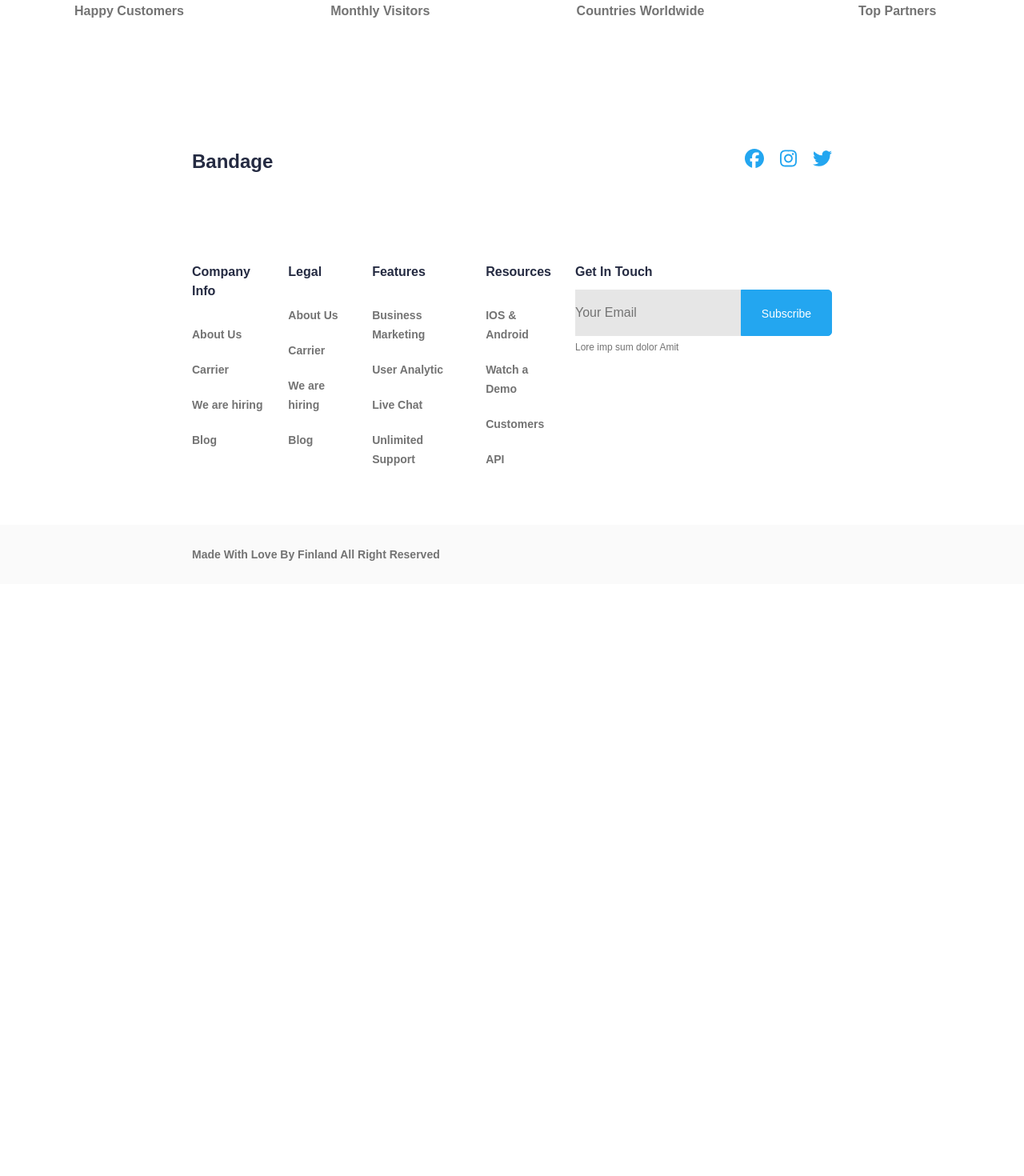
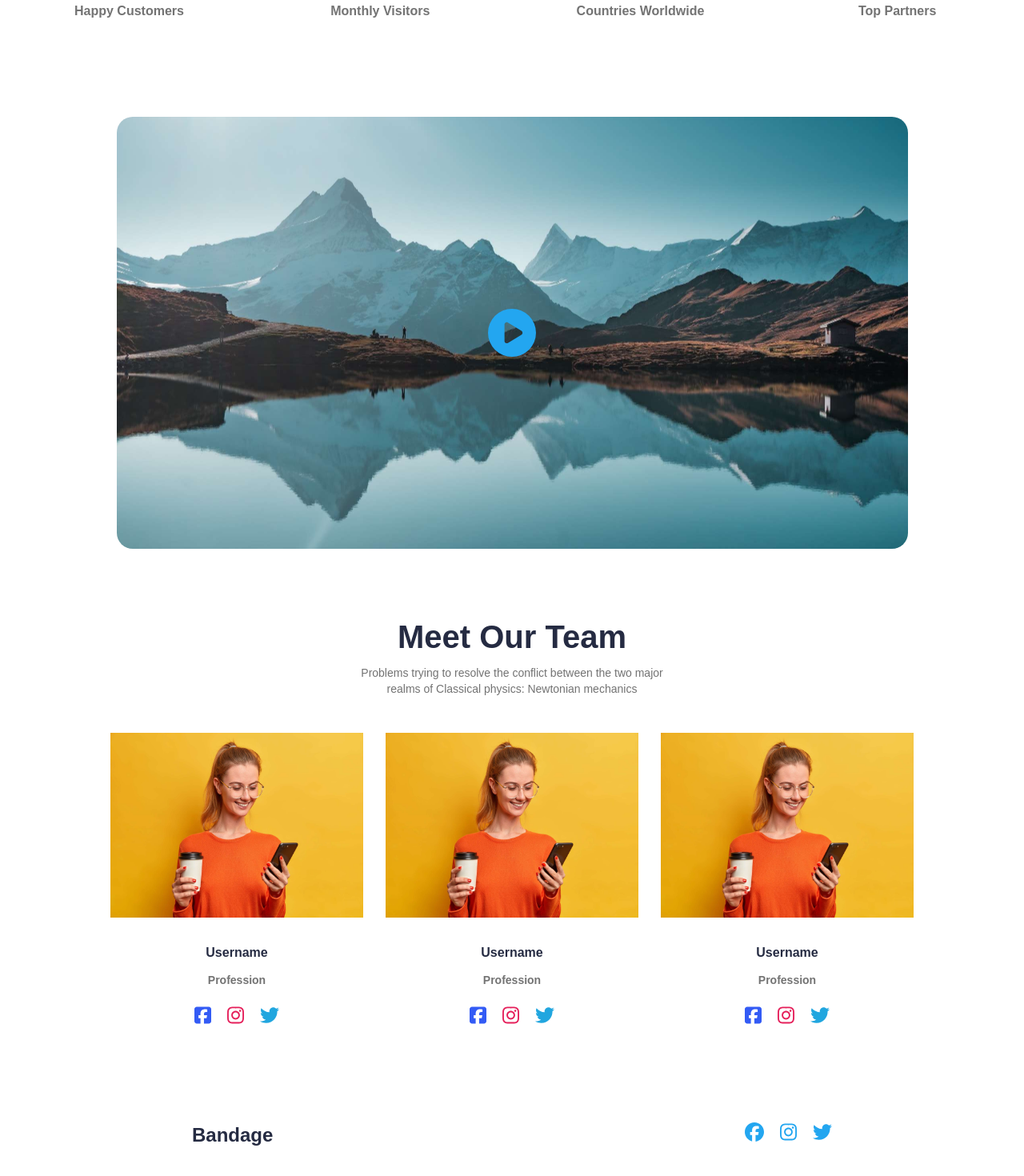
Before and after one commit to kaanarslann/E-Commerce, a React (Vite) app: page /about in a window 1280 px wide. Shown: the part 1199-2669 px from the top of the page at 80% size. Before the commit the page ends 1929 px from the top, so only its background shows below. Built offline with nearby package versions, Linux system fonts and the light colour scheme.

Commit message:
adds AboutVideo & AboutTeam components

```diff
--- /dev/null
+++ b/src/components/AboutTeam.jsx
@@ -0,0 +1,19 @@
+import AboutTeamMember from "./AboutTeamMember";
+
+export default function AboutTeam() {
+    return (
+        <section className="about-team-main mt-10">
+            <div className="about-team-content flex flex-col items-center">
+                <div className="about-team-text py-[2.813rem] flex flex-col items-center gap-2.5">
+                    <h2 className="text-[2.5rem] text-[#252B42] leading-[3.125rem] font-bold w-3xs text-center md:w-full">Meet Our Team</h2>
+                    <p className="text-[#737373] text-sm leading-5 w-2xs text-center md:w-[25rem]">Problems trying to resolve the conflict between the two major realms of Classical physics: Newtonian mechanics </p>
+                </div>
+                <div className="about-team-members flex flex-col md:flex-row gap-7">
+                    <AboutTeamMember />
+                    <AboutTeamMember />
+                    <AboutTeamMember />
+                </div>
+            </div>
+        </section>
+    );
+}
--- /dev/null
+++ b/src/components/AboutTeamMember.jsx
@@ -0,0 +1,24 @@
+import memberImg from "../assets/memberimg.jpg";
+import { FontAwesomeIcon } from "@fortawesome/react-fontawesome";
+import { faSquareFacebook, faInstagram, faTwitter } from "@fortawesome/free-brands-svg-icons";
+
+export default function AboutTeamMember() {
+    return (
+        <section className="about-team-member-main">
+            <div className="member-content">
+                <div className="member-img">
+                    <img src={memberImg} className="w-[19.75rem] h-[14.438rem]"/>
+                </div>
+                <div className="member-details flex flex-col p-8 gap-2.5 items-center">
+                    <h5 className="text-[#252B42] text-base font-bold leading-6">Username</h5>
+                    <h6 className="text-[#737373] text-sm font-bold leading-6">Profession</h6>
+                    <div className="member-socials flex py-2.5 gap-5 text-2xl">
+                        <FontAwesomeIcon icon={faSquareFacebook} className="text-[#335BF5]"/>
+                        <FontAwesomeIcon icon={faInstagram} className="text-[#E51F5A]"/>
+                        <FontAwesomeIcon icon={faTwitter} className="text-[#21A6DF]"/>
+                    </div>
+                </div>
+            </div>
+        </section>
+    );
+}
--- /dev/null
+++ b/src/components/AboutVideo.jsx
@@ -0,0 +1,14 @@
+import aboutVideo from "../assets/aboutvideo.jpg";
+import { FontAwesomeIcon } from "@fortawesome/react-fontawesome";
+import { faCirclePlay } from "@fortawesome/free-solid-svg-icons";
+
+export default function AboutVideo() {
+    return (
+        <section className="about-video-main mt-10">
+            <div className="about-video-content flex justify-center relative">
+                <div className="absolute top-[8.125rem] md:top-[15rem] text-[#23A6F0] text-6xl"><FontAwesomeIcon icon={faCirclePlay} /></div>
+                <img src={aboutVideo} className="w-[19.188rem] h-[19.75rem] rounded-xl md:rounded-[1.25rem] object-cover object-center md:w-[61.813rem] md:h-[33.75rem]" />
+            </div>
+        </section>
+    );
+}
--- a/src/pages/About.jsx
+++ b/src/pages/About.jsx
@@ -1,6 +1,8 @@
 import AboutCompany from "../components/AboutCompany";
 import AboutContent from "../components/AboutContent";
 import AboutStats from "../components/AboutStats";
+import AboutTeam from "../components/AboutTeam";
+import AboutVideo from "../components/AboutVideo";
 
 export default function About() {
     return (
@@ -8,6 +10,8 @@ export default function About() {
             <AboutCompany />
             <AboutContent />
             <AboutStats />
+            <AboutVideo />
+            <AboutTeam />
         </section>
     );
 
```
Also changed, not shown: src/assets/aboutvideo.jpg (added), src/assets/memberimg.jpg (added).
